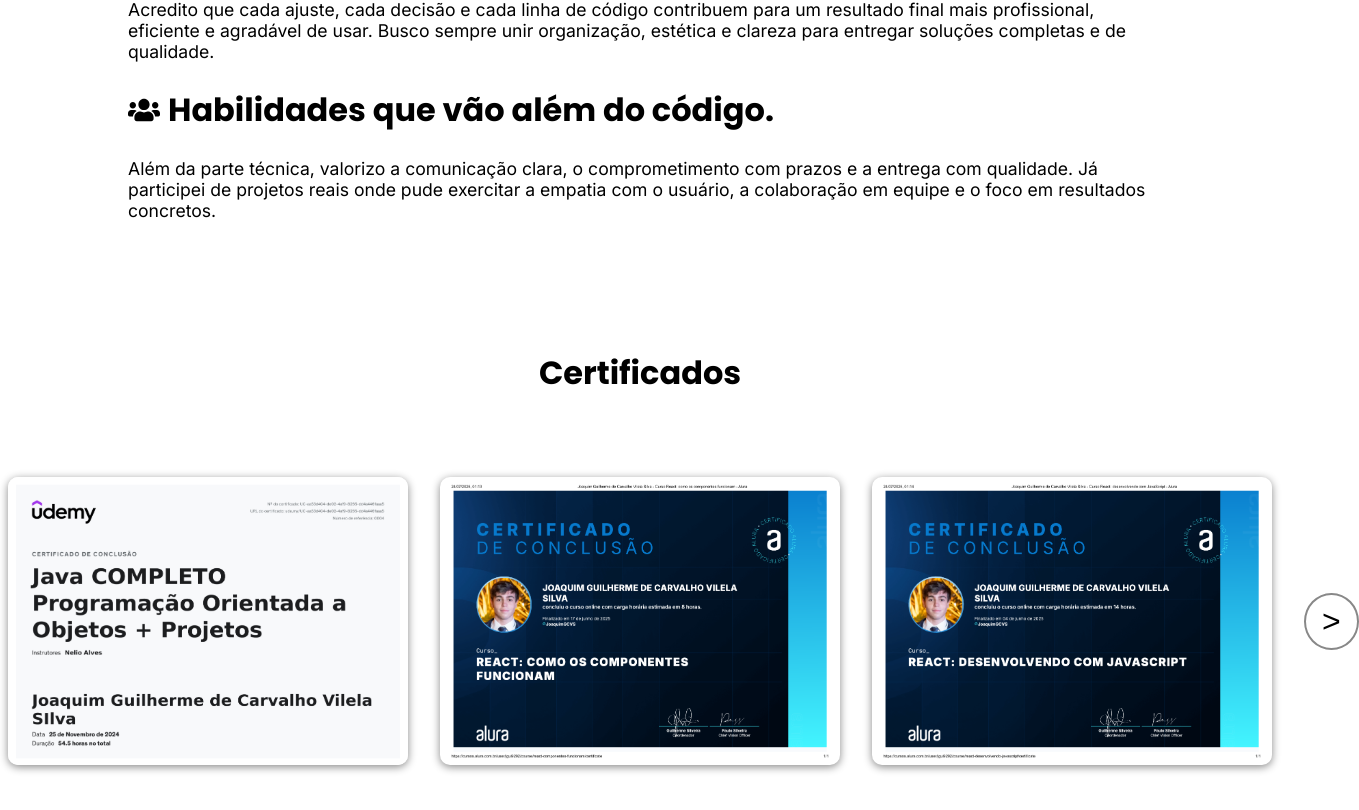
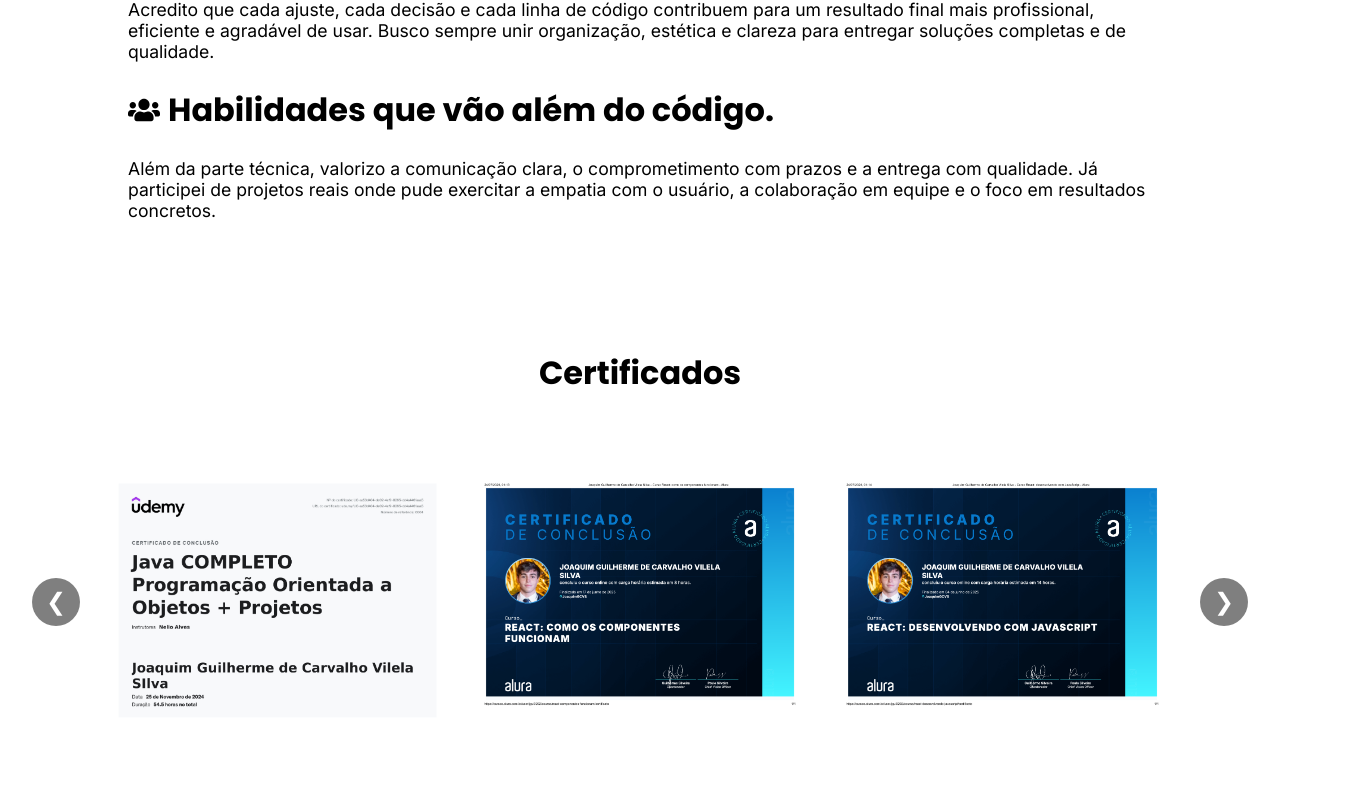
Before and after one commit to JoaquimGCVS/Portifolio, a React (Vite) app: page / in a window 1280 px wide. Shown: the part 1552-2362 px from the top of the page, 1359 px wide, since content can reach past the window. Built offline with nearby package versions, Linux system fonts and the light colour scheme.

Commit message:
Refactor Carrossel component for improved scrolling functionality and responsiveness; update styles for better layout and user experience; add Projetos section with initial structure; adjust padding in Sobre section for consistency.

```diff
--- a/src/components/Carrosel/Carrosel.css
+++ b/src/components/Carrosel/Carrosel.css
@@ -1,26 +1,67 @@
-.carrossel {
+.carrossel-wrapper {
+  width: 95%;
+  margin: 0 auto;
+  position: relative;
+  display: flex;
+  align-items: center;
+  gap: 2rem;
+}
+
+.carrossel-container {
+  display: flex;
+  gap: 2rem;
+  overflow-x: auto;
+  scroll-behavior: smooth;
+  scroll-snap-type: x mandatory;
+  scrollbar-width: none;
+  flex-grow: 1;
+}
+
+.carrossel-container::-webkit-scrollbar {
+  display: none;
+}
+
+.slide {
+  flex: 0 0 calc((100% - 4rem) / 3);
+  scroll-snap-align: center;
+  transition: transform 0.3s ease-in-out;
+}
+
+.slide img {
+  width: 100%;
+  height: auto;
+  border-radius: 0.5rem;
+  object-fit: cover;
+}
+
+.navegar {
+  flex-shrink: 0;
+  background-color: var(--cor-cinza);
+  color: white;
+  border: none;
+  width: 3rem;
+  height: 3rem;
+  cursor: pointer;
+  font-size: 1.5rem;
+  border-radius: 50%;
   display: flex;
   align-items: center;
   justify-content: center;
-  gap: 2rem;
+  transition: background 0.2s ease;
 }
 
-.carrossel-img {
-  height: 18rem;
-  border-radius: 10px;
-  box-shadow: 0 2px 8px var(--cor-cinza);
-  transition: transform 0.5s, opacity 0.5s;
-  width: 400px;
+.navegar:hover {
+  background-color: var(--cor-hover);
 }
 
-.seta {
-  background: var(--cor-branco);
-  border: 2px solid var(--cor-cinza);
-  border-radius: 50%;
-  font-size: 2rem;
-  cursor: pointer;
-  padding: 0.5rem 1rem;
+@media (max-width: 768px) {
+  .slide {
+    flex: 0 0 calc((100% - 2rem) / 2);
+  }
 }
-.seta:hover {
-  background: var(--cor-cinza);
+
+@media (max-width: 480px) {
+  .slide {
+    flex: 0 0 100%;
+  }
 }
--- a/src/components/Carrosel/Carrosel.jsx
+++ b/src/components/Carrosel/Carrosel.jsx
@@ -1,35 +1,45 @@
-import { useState } from "react";
+import React, { useRef } from "react";
 import "./Carrosel.css";
 
 const Carrossel = ({ imagens }) => {
-  const [indice, setIndice] = useState(0);
-  const imagensPorPagina = 3;
+  const containerRef = useRef(null);
 
-  // Avança uma imagem por vez
-  const anterior = () =>
-    setIndice((i) => (i === 0 ? imagens.length - 1 : i - 1));
-  const proximo = () =>
-    setIndice((i) => (i === imagens.length - 1 ? 0 : i + 1));
+  const scroll = (direction) => {
+    const container = containerRef.current;
+    const slideWidth = container.offsetWidth / 3 + 32; // largura + gap (2rem = 32px)
+    const scrollLeft = container.scrollLeft;
+    const maxScroll = container.scrollWidth - container.clientWidth;
 
-  // Seleciona 3 imagens consecutivas, circulando pelo array
-  const imagensExibidas = [
-    imagens[indice % imagens.length],
-    imagens[(indice + 1) % imagens.length],
-    imagens[(indice + 2) % imagens.length],
-  ];
+    if (direction === "right") {
+      if (scrollLeft + slideWidth >= maxScroll) {
+        container.scrollTo({ left: 0, behavior: "smooth" });
+      } else {
+        container.scrollBy({ left: slideWidth, behavior: "smooth" });
+      }
+    } else {
+      if (scrollLeft - slideWidth <= 0) {
+        container.scrollTo({ left: maxScroll, behavior: "smooth" });
+      } else {
+        container.scrollBy({ left: -slideWidth, behavior: "smooth" });
+      }
+    }
+  };
 
   return (
-    <div className="carrossel">
-      <button className="seta" onClick={anterior}>&lt;</button>
-      {imagensExibidas.map((img, idx) => (
-        <img
-          key={indice + '-' + idx}
-          src={img}
-          alt={`certificado-${indice + idx}`}
-          className="carrossel-img"
-        />
-      ))}
-      <button className="seta" onClick={proximo}>&gt;</button>
+    <div className="carrossel-wrapper">
+      <button className="navegar esquerda" onClick={() => scroll("left")}>
+        &#10094;
+      </button>
+      <div className="carrossel-container" ref={containerRef}>
+        {imagens.map((src, index) => (
+          <div className="slide" key={index}>
+            <img src={src} alt={`Slide ${index}`} />
+          </div>
+        ))}
+      </div>
+      <button className="navegar direita" onClick={() => scroll("right")}>
+        &#10095;
+      </button>
     </div>
   );
 };
--- a/src/index.css
+++ b/src/index.css
@@ -6,9 +6,10 @@
 
 :root {
   --cor-branco: #FFFFFF;
-  --cor-cinza: #888888;
+  --cor-cinza: rgba(0, 0, 0, 0.5);
   --cor-cinza-claro: #e0e0e0;
   --cor-preto: #000000;
+  --cor-hover: rgba(0, 0, 0, 0.7);
   --font-s1: 1.1rem;
   --font-s2: 1.5rem;
   --font-s3: 2rem;
--- a/src/sections/Home/Home.css
+++ b/src/sections/Home/Home.css
@@ -40,10 +40,11 @@
     box-shadow: 0 2px 8px var(--cor-cinza);
     gap: 0.5rem;
     width: 300px;
+    transition: background 0.2s ease;
 }
 
 .botao-cv:hover {
-    color: var(--cor-cinza);
+    background-color:var(--cor-hover);
 }
 
 .texto .redes-sociais {
@@ -54,6 +55,7 @@
 .texto .rede-social {
     font-size: var(--font-s4);
     color: var(--cor-cinza);
+    transition: color 0.2s ease;
 }
 
 .texto .rede-social:hover {
--- a/src/sections/Sobre/Sobre.css
+++ b/src/sections/Sobre/Sobre.css
@@ -1,5 +1,5 @@
 .sobre-section {
-    padding: 4rem 0;
+    padding-top: 4rem;
 }
 
 .texto-sobre {
--- a/src/sections/Sobre/Sobre.jsx
+++ b/src/sections/Sobre/Sobre.jsx
@@ -17,7 +17,6 @@
 import certHtmlCss2 from '../../assets/certificados/htmlcss/HTML-CSS2.webp';
 import certHtmlCss3 from '../../assets/certificados/htmlcss/HTML-CSS3.webp';
 import certHtmlCss4 from '../../assets/certificados/htmlcss/HTML-CSS3.webp';
-import Marquee from "../../components/Marquee/Marquee";
 import Carrossel from "../../components/Carrosel/Carrosel";
 
 
```
Also changed, not shown: src/sections/Projetos/Projetos.jsx (+11 -0 lines), src/sections/Projetos/Projetos.css (added).
